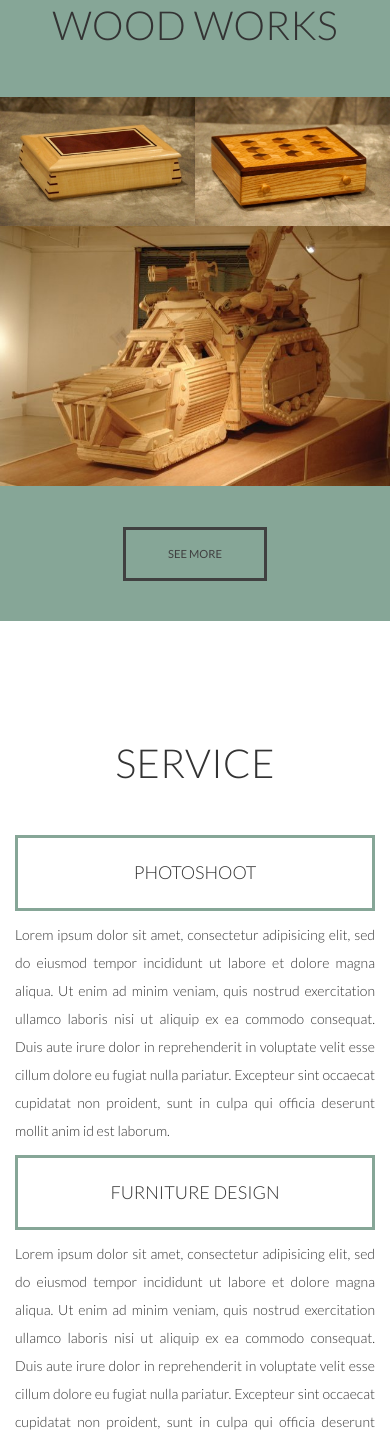
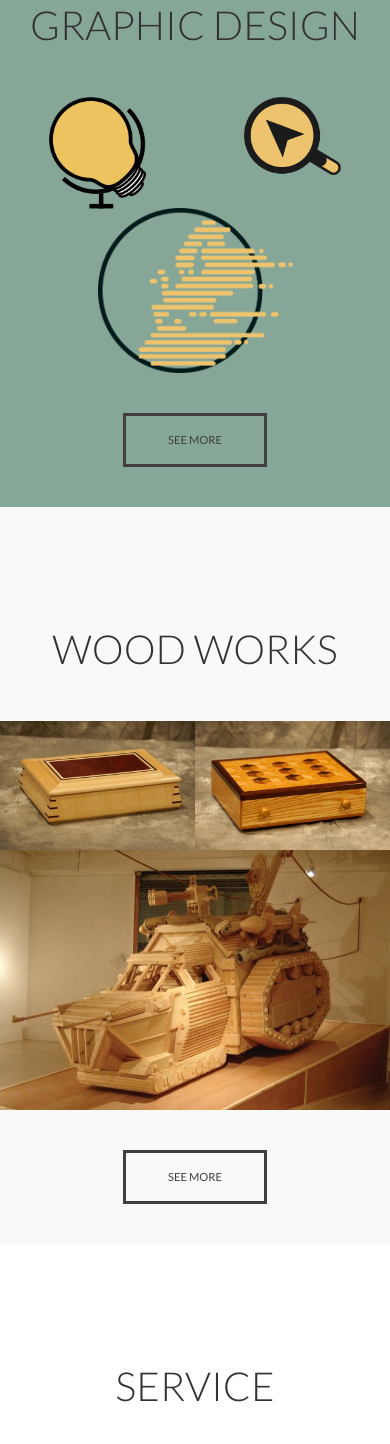
Before and after one commit to Houssain-KH/yuhsuan03, a plain HTML site: page index.html in a window 390 px wide. Shown: the part 2503-3947 px from the top of the page. Drawn offline with Linux system fonts and the light colour scheme; a web font is replaced by a local one.

Commit message:
premier apercu

```diff
--- a/css/style.css
+++ b/css/style.css
@@ -79,15 +79,18 @@ p {
 	transition: all 0.3s ease-in-out;
 }
 .custom-navbar .nav li a:hover {
+	color : white;
   	background: #86a697;
   	transition: all 0.3s ease-in-out;
 }
 .custom-navbar .nav > li > a:focus {
+	color: white;
   	background-color: transparent;
   	outline: none;
 }
 .custom-navbar .nav li.active > a {
     background-color: #86a697;
+    color: white;
 }
 .custom-navbar .navbar-toggle {
     border: none;
@@ -110,7 +113,9 @@ p {
             border-bottom: 1px solid #eeeeee;
         }
 }
-
+.design {
+	width: 50% !important;
+}
 /* home section */
 #home {
   /*background: url('../images/03.jpg') no-repeat;*/
--- a/index.html
+++ b/index.html
@@ -149,6 +149,53 @@ http://www.templatemo.com/tm-472-blaster
 	<div class="container" >
 		<div class="row">
 			<div class="col-md-12 col-sm-12">
+				<h1 class="heading bold" style="margin-bottom: 50px;">GRAPHIC DESIGN</h1>
+				<!-- ISO section -->
+				<div class="iso-section">
+               		<div class="iso-box-section wow fadeIn" data-wow-delay="0.9s">
+               			<div class="iso-box-wrapper col4-iso-box">
+
+               				 <div class="iso-box animals  col-lg-4 col-md-4 col-sm-6 col-xs-6">
+               				 	<a href="images/lol.png" data-lightbox-gallery="portfolio-gallery"><img class="design" src="images/lol.png" alt="portfolio img"></a>
+               				 </div>
+
+               				 <div class="iso-box animals col-md-4 col-lg-4 col-sm-6 col-xs-6">
+               				 	<a href="images/loupe.png" data-lightbox-gallery="portfolio-gallery"><img class="design" src="images/loupe.png" alt="portfolio img"></a>
+               				 </div>
+
+               				 <div class="iso-box animals col-lg-4 col-md-4 col-sm-6 col-xs-12">
+               				 	<a href="images/weblogo.png" data-lightbox-gallery="portfolio-gallery"><img class="design" src="images/weblogo.png" alt="portfolio img"></a>
+               				 </div>
+
+               				<!--  <div class="iso-box wordpress col-lg-4 col-md-4 col-sm-6 col-xs-6">
+               				 	<a href="images/box5.jpg" data-lightbox-gallery="portfolio-gallery"><img src="images/box5.jpg" alt="portfolio img"></a>
+               				 </div>
+
+               				 <div class="iso-box html photoshop col-lg-4 col-md-4 col-sm-6 col-xs-6">
+               				 	<a href="images/box6.jpg" data-lightbox-gallery="portfolio-gallery"><img src="images/box6.jpg" alt="portfolio img"></a>
+               				 </div>
+
+               				 <div class="iso-box photoshop col-lg-4 col-md-4 col-sm-6 col-xs-12">
+               				 	<a href="images/g3.jpg" data-lightbox-gallery="portfolio-gallery"><img src="images/g3.jpg" alt="portfolio img"></a>
+               				 </div> -->
+
+               			</div>
+
+               		</div>
+
+				</div>
+			</div>
+		</div>
+		<a href="wood.html" class="following btn btn-default" style="font-family: 'Lato', sans-serif; font-weight: 400; font-size: 0.8em">SEE MORE</a>
+	</div>
+</div>
+
+<!-- team section -->
+<span id="wood"></span>
+<div id="portfolio">
+	<div class="container" >
+		<div class="row">
+			<div class="col-md-12 col-sm-12">
 				<h1 class="heading bold" style="margin-bottom: 50px;">WOOD WORKS</h1>
 				<!-- ISO section -->
 				<div class="iso-section">
@@ -189,6 +236,8 @@ http://www.templatemo.com/tm-472-blaster
 		<a href="wood.html" class="following btn btn-default" style="font-family: 'Lato', sans-serif; font-weight: 400; font-size: 0.8em">SEE MORE</a>
 	</div>
 </div>
+
+
 <section id="service" style="padding-top: 100px; padding-bottom: 100px;">
 	<div class="container">
 		<div class="row">
```
Also changed, not shown: images/lol.png (added), images/lol2.png (added), images/loupe.png (added), images/marketing.png (added), images/marketing2.png (added), images/mobile.png (added), images/web.png (added), images/web2.png (added), images/weblogo.png (added), images/windows.png (added).
